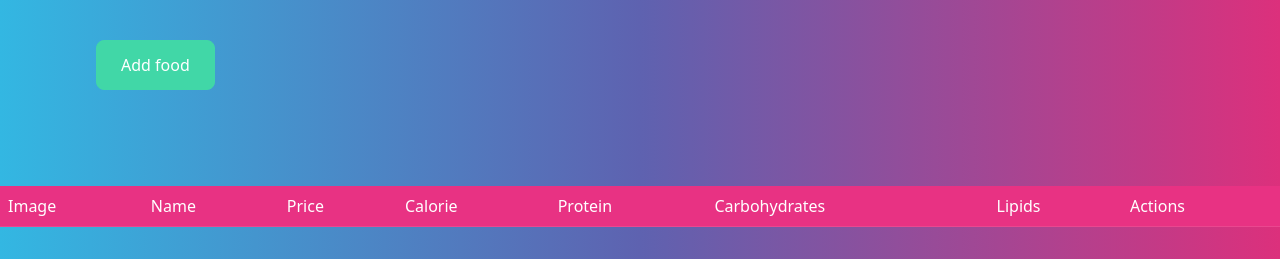
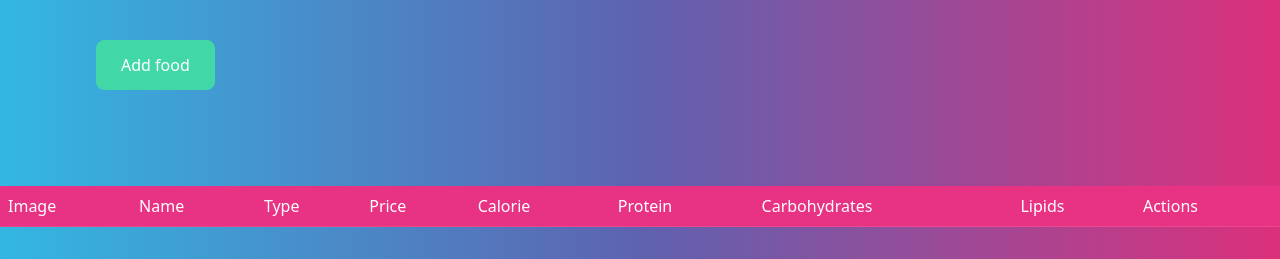
Before and after one commit to zorgness/nutrition-app, a Symfony app: template templates/admin_food/index.html.twig in a window 1280 px wide. Shown: the part 544-803 px from the top of the page. Run offline with Twig, Linux system fonts and the light colour scheme; the template is opened without the code that fills it, so the values that code supplies are empty; some libraries are stand-ins or nearby versions.

Commit message:
type_form

```diff
--- a/templates/admin_food/edit.html.twig
+++ b/templates/admin_food/edit.html.twig
@@ -10,6 +10,7 @@
     {{form_start(form)}}
       <div>{{form_row(form.name, {'attr':{'class': 'tex-danger'}})}}</div>
       <div>{{form_row(form.imageFile)}}</div>
+      <div>{{form_row(form.type)}}</div>
       <div>{{form_row(form.price)}}</div>
       <div>{{form_row(form.calorie)}}</div>
       <div>{{form_row(form.protein)}}</div>
--- a/templates/admin_food/index.html.twig
+++ b/templates/admin_food/index.html.twig
@@ -22,6 +22,7 @@
       <tr class="table-primary">
         <td>Image</td>
         <td>Name</td>
+        <td>Type</td>
         <td>Price</td>
         <td>Calorie</td>
         <td>Protein</td>
@@ -33,6 +34,7 @@
       <tr>
         <td ><img src="{{ asset('images/food/' ~ food.imageName)}}" class="avatar"></td>
         <td>{{ food.name|title }}</td>
+        <td>{{ food.type.label }}</td>
         <td>{{ food.price }}</td>
         <td>{{ food.calorie }}</td>
         <td>{{ food.protein }}</td>
```
Also changed, not shown: src/Form/FoodType.php (+7 -3 lines), public/images/food/banana.jpg (deleted), public/images/food/banana.png (deleted).
